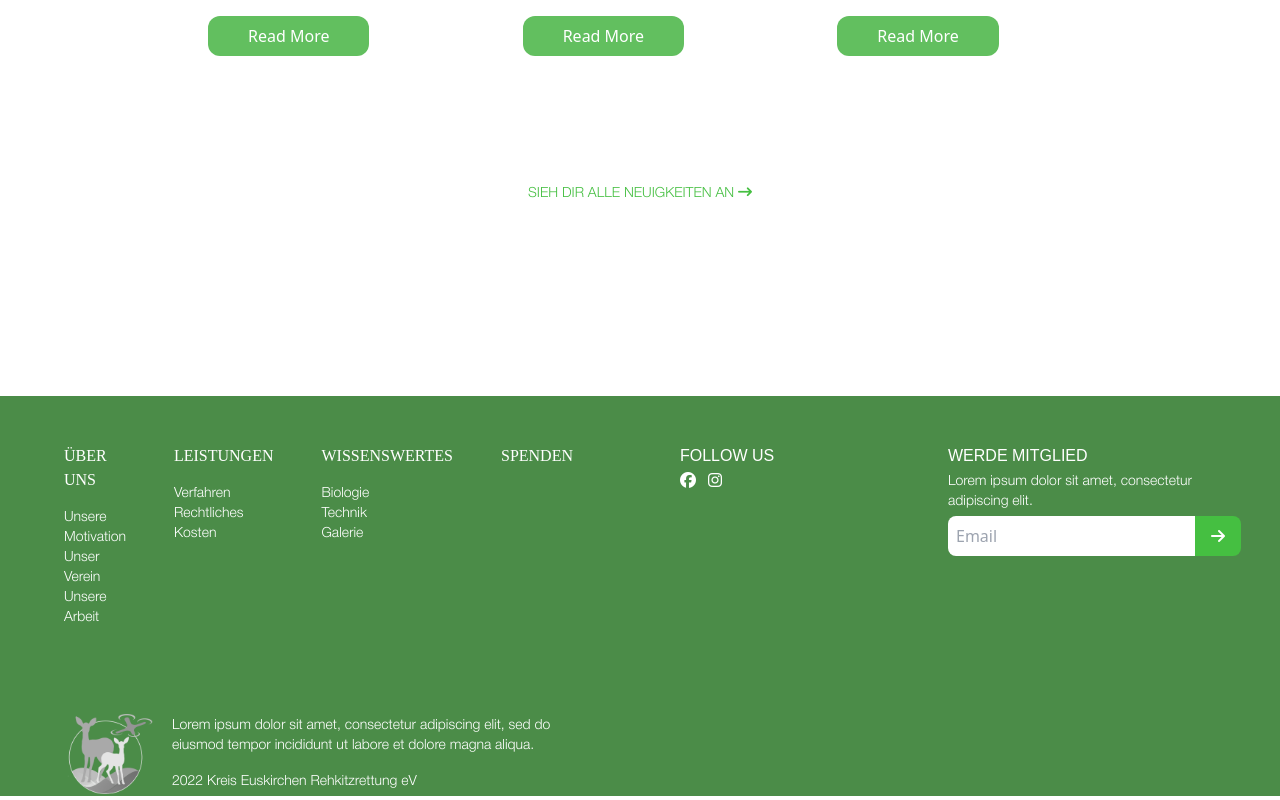
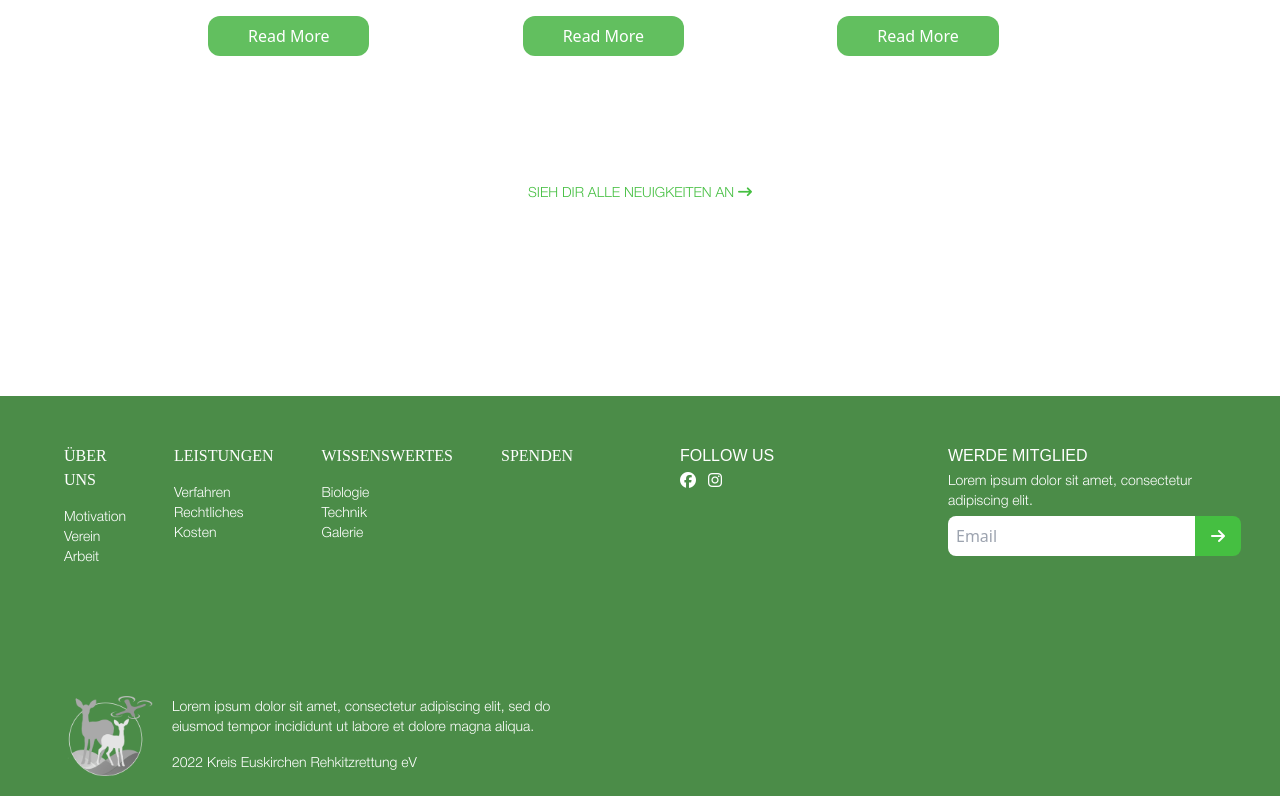
Before and after one commit to Anjacodes/Kitzrettung_UI, a React (Vite) app: page / in a window 1280 px wide. Shown: the part 4648-5448 px from the top of the page. Built offline with nearby package versions, Linux system fonts and the light colour scheme; a web font is replaced by a local one.

Commit message:
Finish Footer

```diff
--- a/src/components/sharedComponents/Footer.jsx
+++ b/src/components/sharedComponents/Footer.jsx
@@ -10,9 +10,9 @@ function Footer() {
           <div className="text-sm mr-6 lg:mr-12 flex flex-col group">
             <a className="mb-4 text-base font-avenirHeavy hover:text-first hover:cursor-pointer">ÜBER UNS</a>
             <ul className='hidden group-hover:block lg:block'>
-              <li><a className="hover:text-first hover:cursor-pointer">Unsere Motivation</a></li>
-              <li><a className="hover:text-first hover:cursor-pointer">Unser Verein</a></li>
-              <li><a className="hover:text-first hover:cursor-pointer">Unsere Arbeit</a></li>
+              <li><a className="hover:text-first hover:cursor-pointer">Motivation</a></li>
+              <li><a className="hover:text-first hover:cursor-pointer">Verein</a></li>
+              <li><a className="hover:text-first hover:cursor-pointer">Arbeit</a></li>
             </ul>
           </div>
           <div className="text-sm mr-6 lg:mr-12 flex flex-col group">
@@ -35,7 +35,7 @@ function Footer() {
             <a className="mb-4 text-base font-avenirHeavy hover:text-first hover:cursor-pointer">SPENDEN</a>
           </div>
         </div>
-        <div className='flex justify-between'>
+        <div className='flex justify-between mt-auto lg:mt-0'>
           <div>
             <h3>FOLLOW US</h3>
             <div>
```
